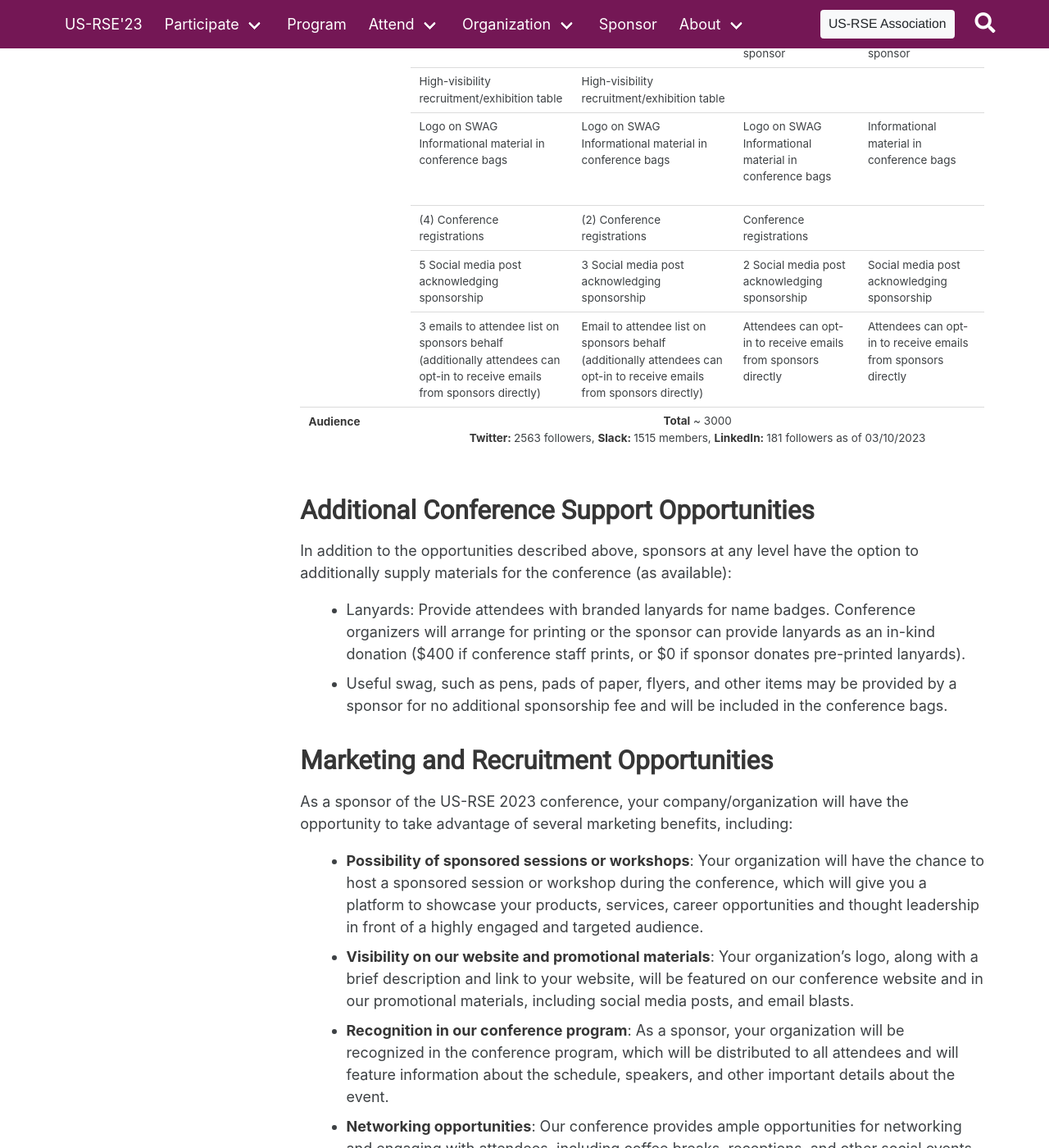
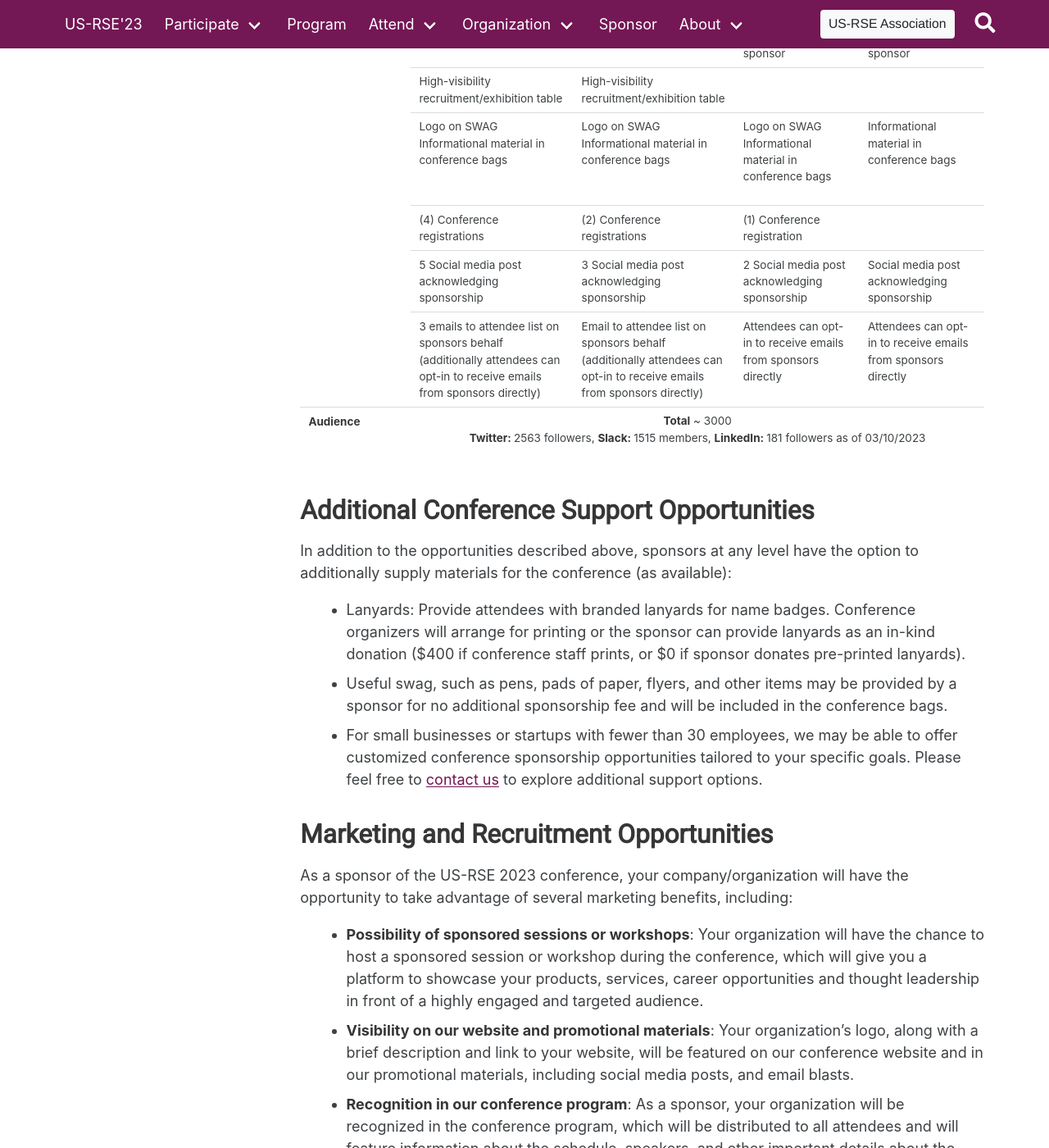
Before and after one commit to USRSE/usrse23, a Jekyll site: the page built from pages/sponsor/sponsor.md, in a window 1280 px wide and 1400 px high, scrolled down 1934 px. Shown: the whole window at 82% size. Built offline with Jekyll 4.4.1, drawn with Linux system fonts in a browser that asks for light colours; a style sheet for code colours, icons or effects is not loaded.

Commit message:
update sponsor page
Updated sponsor levels table and additional note for support opportunities.

```diff
--- a/pages/sponsor/sponsor.md
+++ b/pages/sponsor/sponsor.md
@@ -117,7 +117,7 @@
   <tr>
     <td class="tg-0pky">(4) Conference registrations</td>
     <td class="tg-0pky">(2) Conference registrations</td>
-    <td class="tg-0pky">Conference registrations</td>
+    <td class="tg-0pky">(1) Conference registration</td>
     <td class="tg-0pky"></td>
   </tr>
   <tr>
@@ -152,6 +152,7 @@
   donation ($400 if conference staff prints, or $0 if sponsor donates pre-printed lanyards).
 * Useful swag, such as pens, pads of paper, flyers, and other items may be provided by
   a sponsor for no additional sponsorship fee and will be included in the conference bags.
+* For small businesses or startups with fewer than 30 employees, we may be able to offer customized conference sponsorship opportunities tailored to your specific goals. Please feel free to [contact us](#contact-information) to explore additional support options.
 
 ## Marketing and Recruitment Opportunities
 
```
